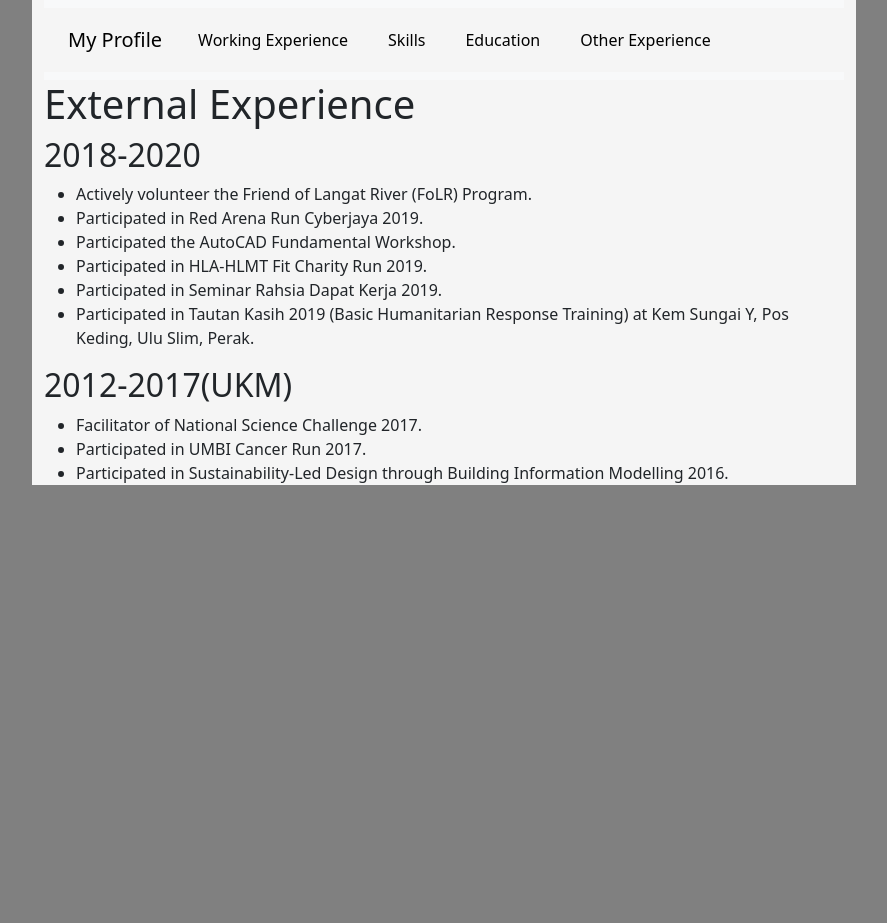
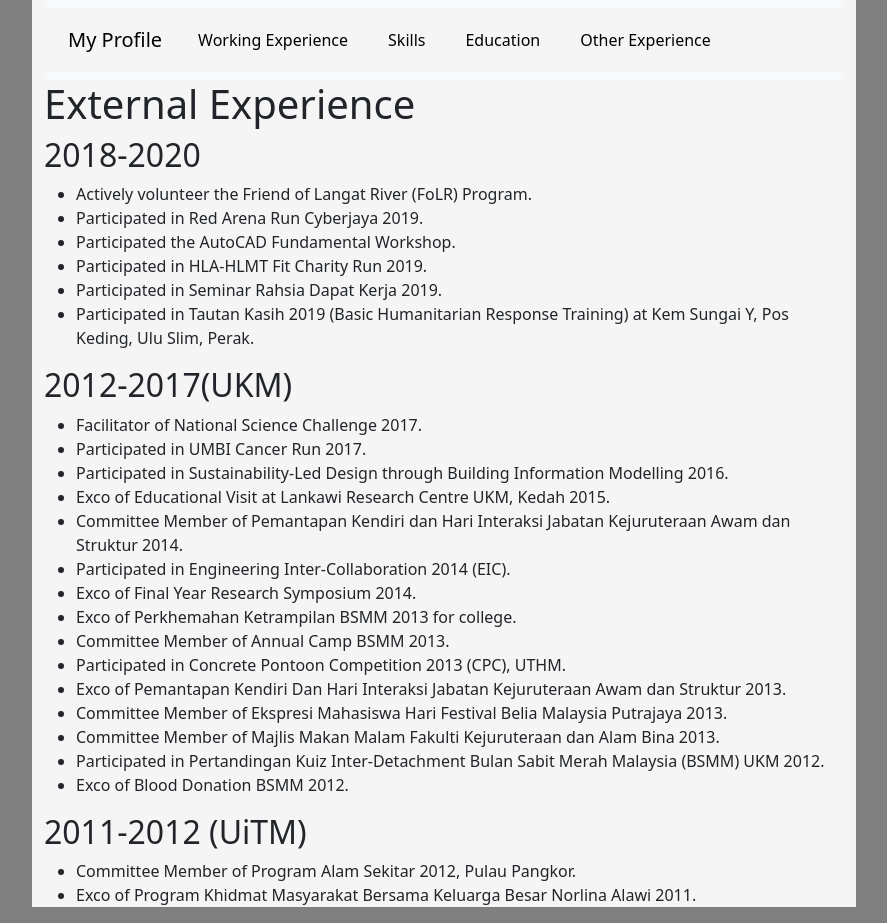
Before and after one commit to amirulanwar93/amirulanwar93.github.io, a React (Vite) app: page /other in a window 1280 px wide. Shown: the whole page, without its empty margins (196-1083 px from the left). Before the commit the page ends 800 px from the top, so only its background shows below. Built offline with nearby package versions, Linux system fonts and the light colour scheme.

Commit message:
add previous other experience

```diff
--- a/src/page/otherExperience.tsx
+++ b/src/page/otherExperience.tsx
@@ -23,6 +23,44 @@ function OtherExperience() {
           Participated in Sustainability-Led Design through Building Information
           Modelling 2016.
         </li>
+        <li>
+          Exco of Educational Visit at Lankawi Research Centre UKM, Kedah 2015.
+        </li>
+        <li>
+          Committee Member of Pemantapan Kendiri dan Hari Interaksi Jabatan
+          Kejuruteraan Awam dan Struktur 2014.
+        </li>
+        <li>Participated in Engineering Inter-Collaboration 2014 (EIC).</li>
+        <li>Exco of Final Year Research Symposium 2014.</li>
+        <li>Exco of Perkhemahan Ketrampilan BSMM 2013 for college.</li>
+        <li>Committee Member of Annual Camp BSMM 2013.</li>
+        <li>Participated in Concrete Pontoon Competition 2013 (CPC), UTHM.</li>
+        <li>
+          Exco of Pemantapan Kendiri Dan Hari Interaksi Jabatan Kejuruteraan
+          Awam dan Struktur 2013.
+        </li>
+        <li>
+          Committee Member of Ekspresi Mahasiswa Hari Festival Belia Malaysia
+          Putrajaya 2013.
+        </li>
+        <li>
+          Committee Member of Majlis Makan Malam Fakulti Kejuruteraan dan Alam
+          Bina 2013.
+        </li>
+        <li>
+          Participated in Pertandingan Kuiz Inter-Detachment Bulan Sabit Merah
+          Malaysia (BSMM) UKM 2012.
+        </li>
+        <li>Exco of Blood Donation BSMM 2012.</li>
+      </ul>
+
+      <h2>2011-2012 (UiTM)</h2>
+      <ul>
+        <li>Committee Member of Program Alam Sekitar 2012, Pulau Pangkor.</li>
+        <li>
+          Exco of Program Khidmat Masyarakat Bersama Keluarga Besar Norlina
+          Alawi 2011.
+        </li>
       </ul>
     </>
   );
```
